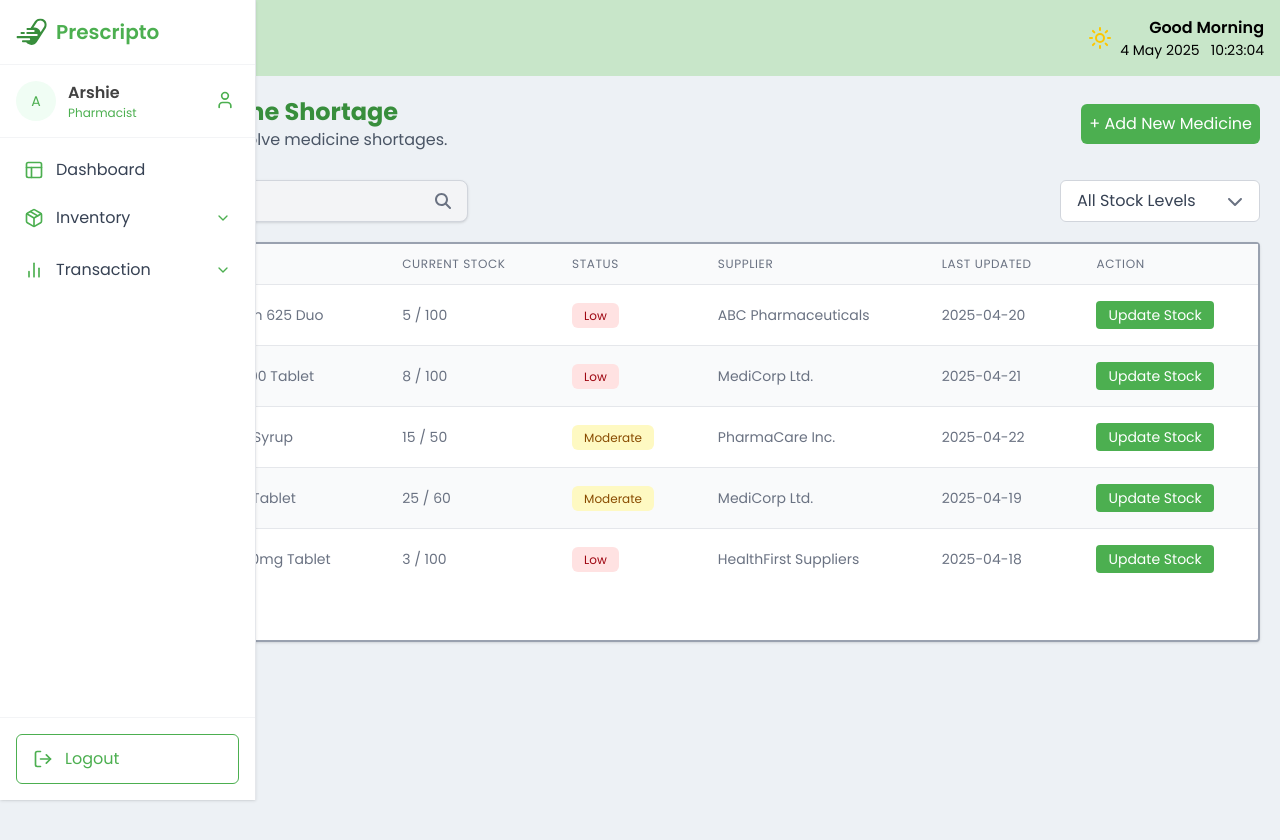
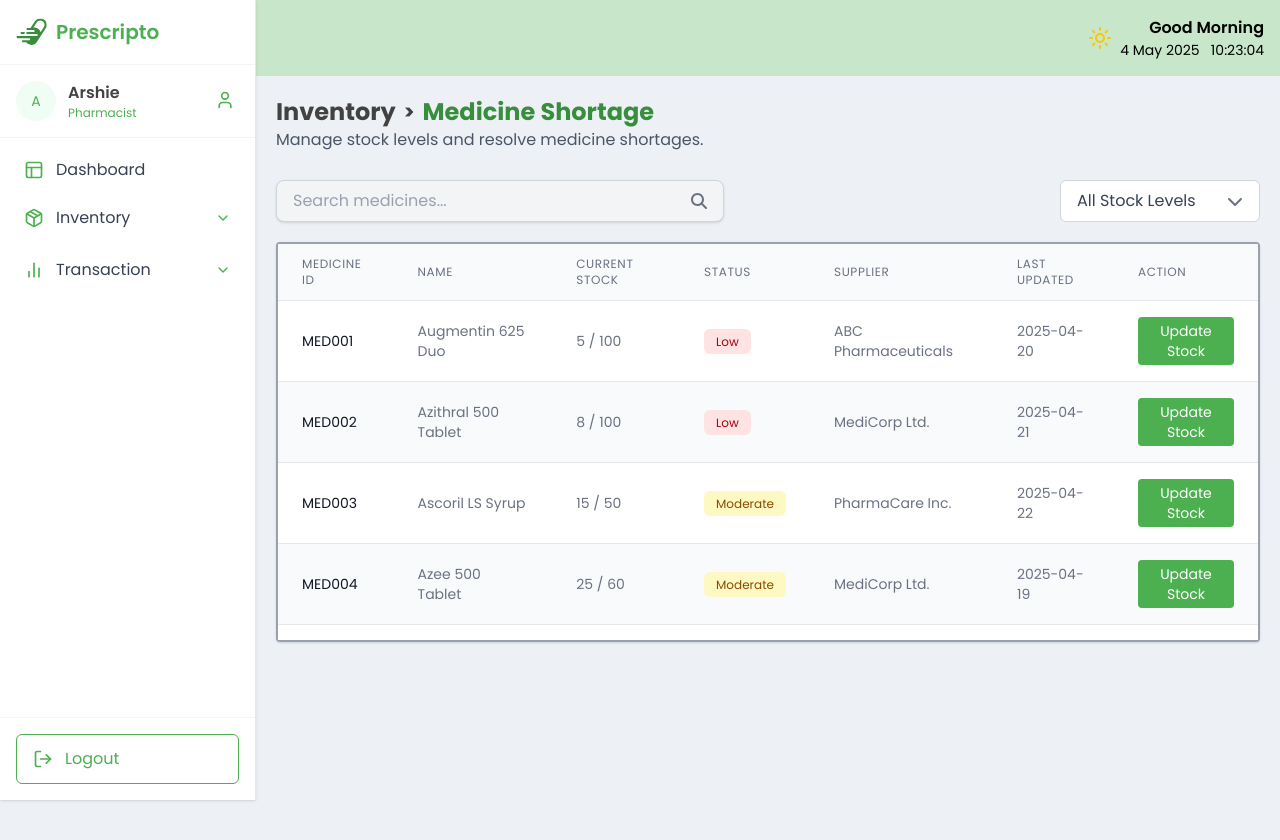
Before and after one commit to drchhhhhh/Prescripto, a React (Vite) app in the folder frontend/: page /inventory/stockstatus in a window 1280 px wide. Shown: the top 840 px of the page. Built offline with nearby package versions, Linux system fonts and the light colour scheme.

Commit message:
update stockstatus

```diff
--- a/frontend/src/pages/Inventory/StockStatus.tsx
+++ b/frontend/src/pages/Inventory/StockStatus.tsx
@@ -191,7 +191,7 @@ const StockStatus = () => {
   return (
     <>
       <Header />
-      <main className="flex flex-col bg-primaryBG w-full min-h-screen font-poppins">
+      <main className="flex flex-col bg-primaryBG w-full min-h-screen font-poppins pl-64">
         <div className="w-full max-w-7xl mx-auto px-5 flex flex-col flex-1">
           {/* Top Section */}
           <section className="flex flex-row justify-between items-center py-5">
@@ -205,12 +205,6 @@ const StockStatus = () => {
               </div>
               <h3 className="text-gray-600">Manage stock levels and resolve medicine shortages.</h3>
             </div>
-            <Link
-              className="bg-primaryGreen rounded-md p-2 text-cleanWhite cursor-pointer hover:bg-darkGreen ease-in duration-100"
-              to="/inventory/add"
-            >
-              + Add New Medicine
-            </Link>
           </section>
 
           {/* Search and Filter */}
```
